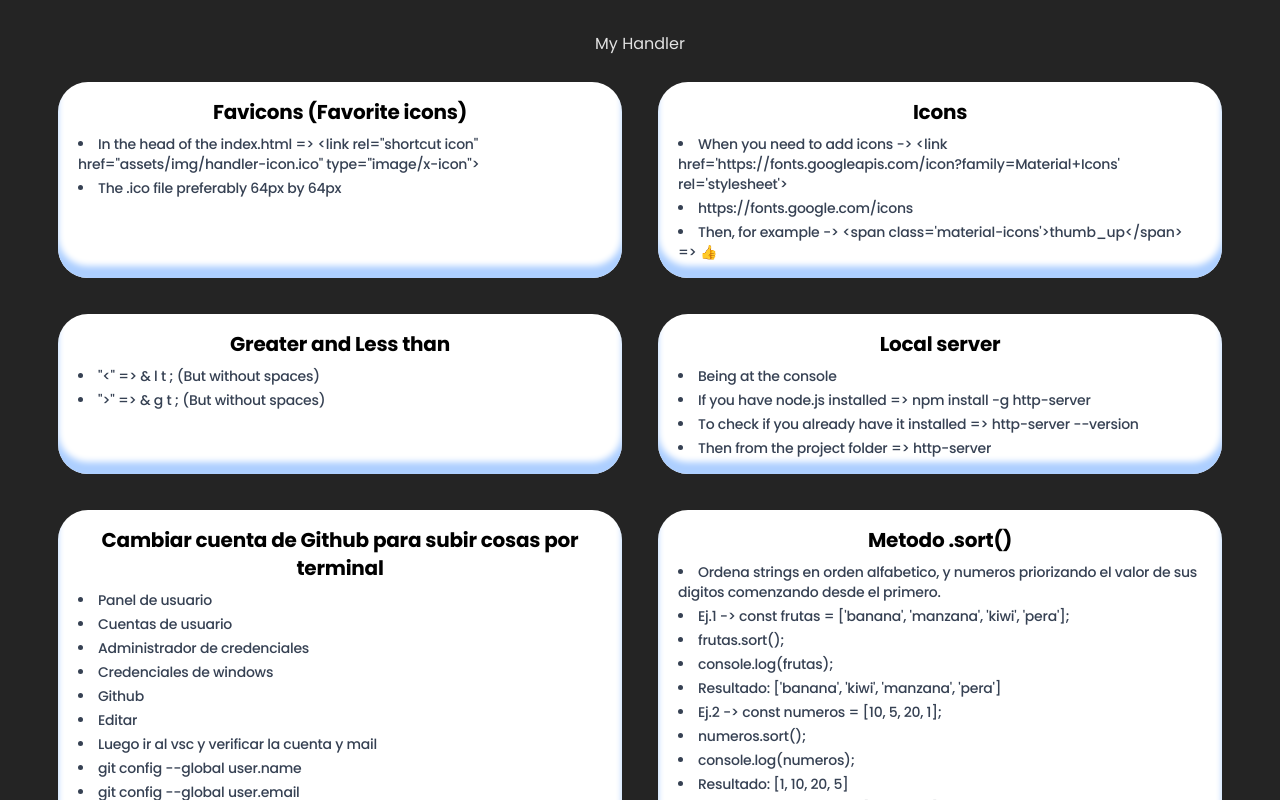
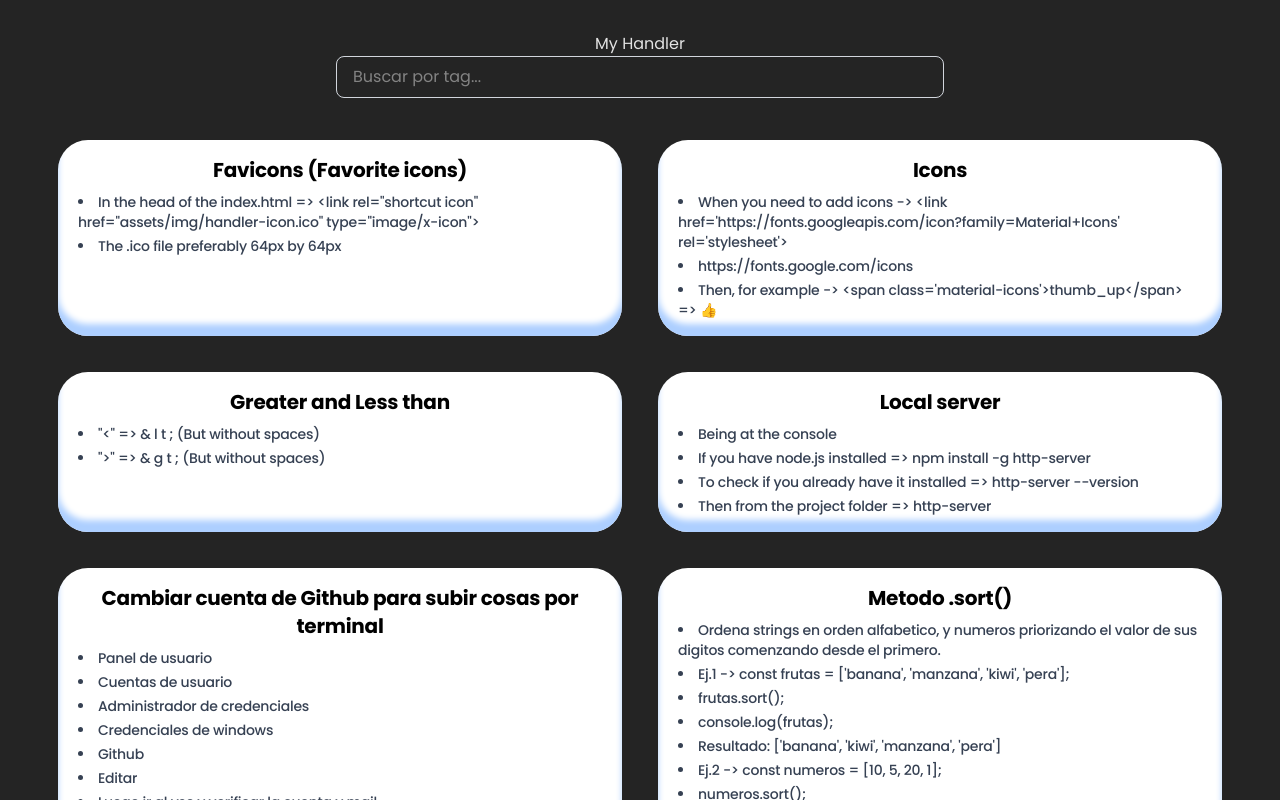
Before and after one commit to german-zaracho/handler, a React (Vite) app: page / in a window 1280 px wide. Shown: the top 800 px of the page. Built offline with nearby package versions, Linux system fonts and the light colour scheme.

Commit message:
adding a search input

```diff
--- a/src/App.tsx
+++ b/src/App.tsx
@@ -6,10 +6,12 @@ import data from './data/cards.json';
 type CardData = {
   title: string;
   items: string[];
+  tags: string[];
 };
 
 function App() {
 
+  const [filter, setFilter] = useState<string>('');
   const [cards, setCards] = useState<CardData[]>([]);
 
   useEffect(() => {
@@ -17,15 +19,27 @@ function App() {
     setCards(data);
   }, []);
 
+  const filteredCards = cards.filter(card =>
+    card.tags.some(tag => tag.toLowerCase().includes(filter))
+  );
+
   return (
     <>
       <h1 className='test'>My Handler</h1>
 
+      <input
+        type="text"
+        placeholder="Buscar por tag..."
+        value={filter}
+        onChange={(e) => setFilter(e.target.value.toLowerCase())}
+        className="border border-gray-300 rounded-lg px-4 py-2 mb-4 w-full md:w-1/2"
+      />
+
       <div className="p-4 grid grid-cols-1 md:grid-cols-2 gap-4">
-      {cards.map((card, index) => (
-        <Card key={index} title={card.title} items={card.items} />
-      ))}
-    </div>
+        {filteredCards.map((card, index) => (
+          <Card key={index} title={card.title} items={card.items} />
+        ))}
+      </div>
 
     </>
   )
```
